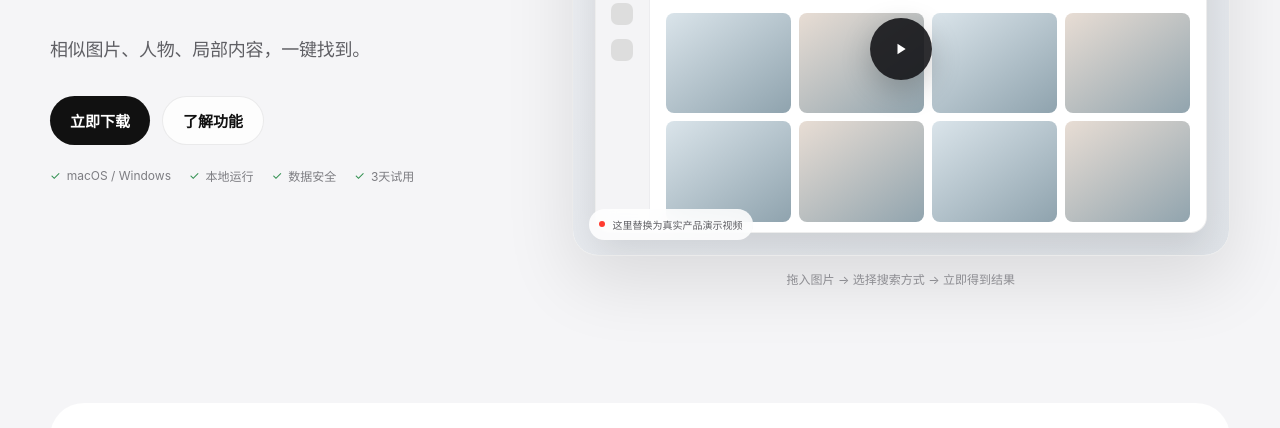
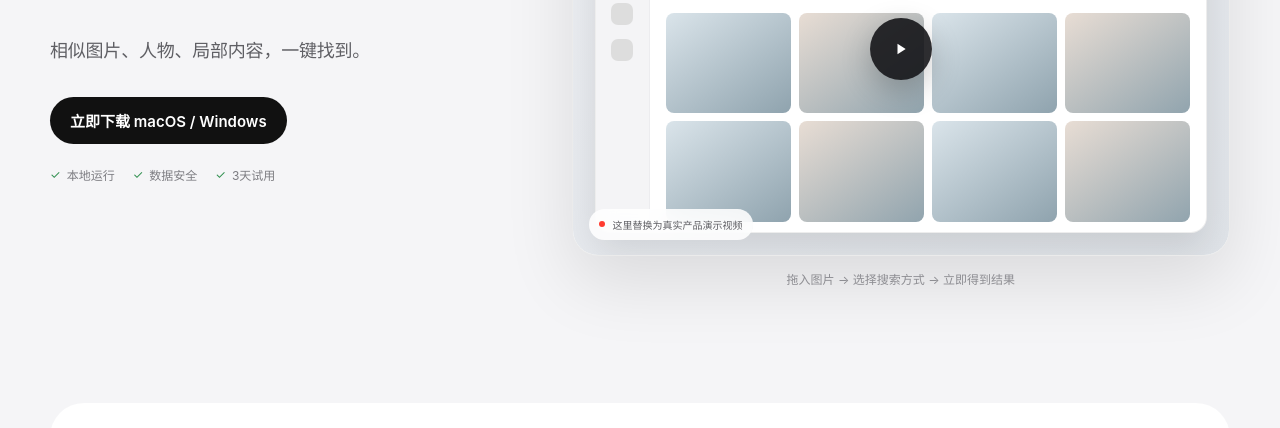
Before and after one commit to ayay129/lavusion-web, a plain HTML site: page index.html in a window 1280 px wide. Shown: the part 357-785 px from the top of the page. Drawn offline with Linux system fonts and the light colour scheme.

Commit message:
立即下载

```diff
--- a/index.html
+++ b/index.html
@@ -44,11 +44,10 @@
         <div class="product-badge"><span></span> 本地 AI 图片检索</div>
         <p class="hero-lead">相似图片、人物、局部内容，一键找到。</p>
         <div class="hero-actions">
-          <a class="button button-primary" href="#download">立即下载</a>
-          <a class="button button-secondary" href="#demo">了解功能</a>
+          <a class="button button-primary" href="#download">立即下载 macOS / Windows</a>
         </div>
         <div class="hero-facts" aria-label="产品特点">
-          <span><i>✓</i> macOS / Windows</span>
+
           <span><i>✓</i> 本地运行</span>
           <span><i>✓</i> 数据安全</span>
           <span><i>✓</i> 3天试用</span>
```
